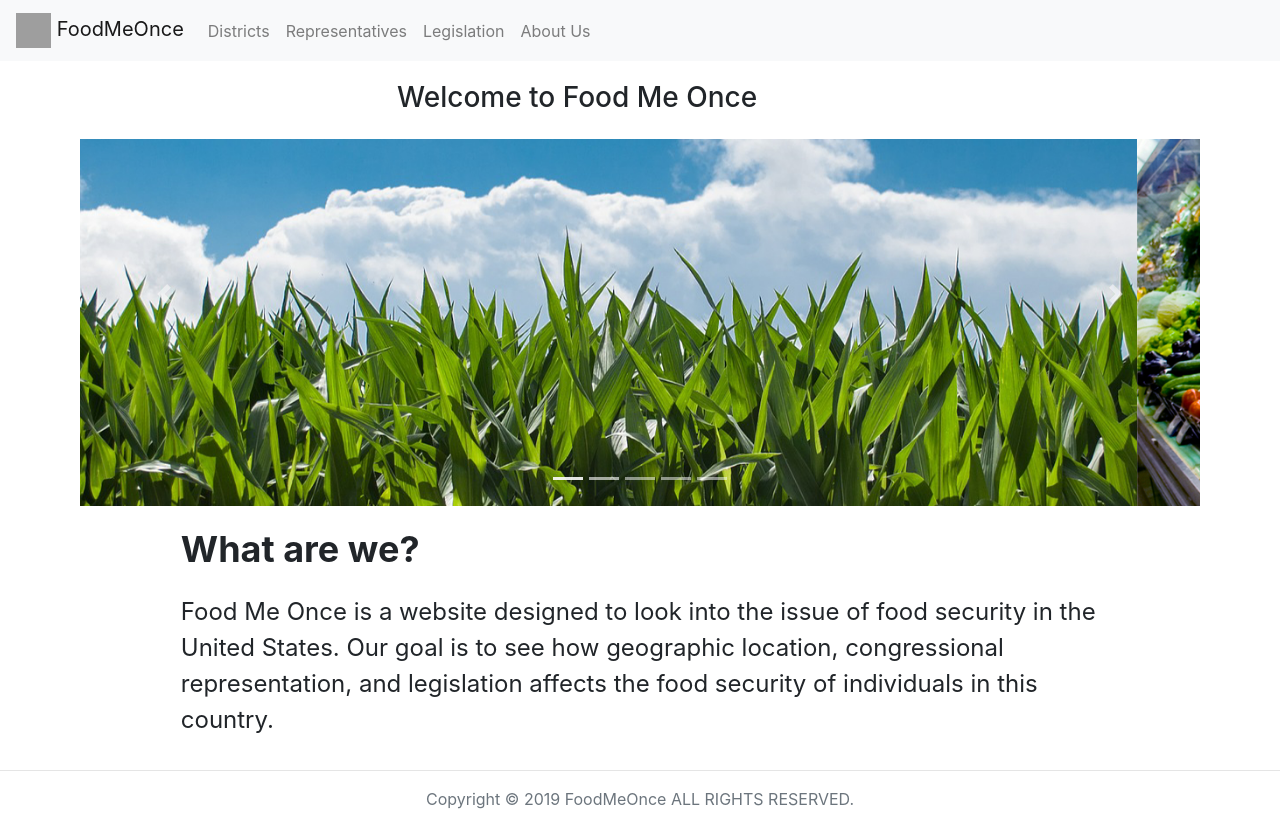
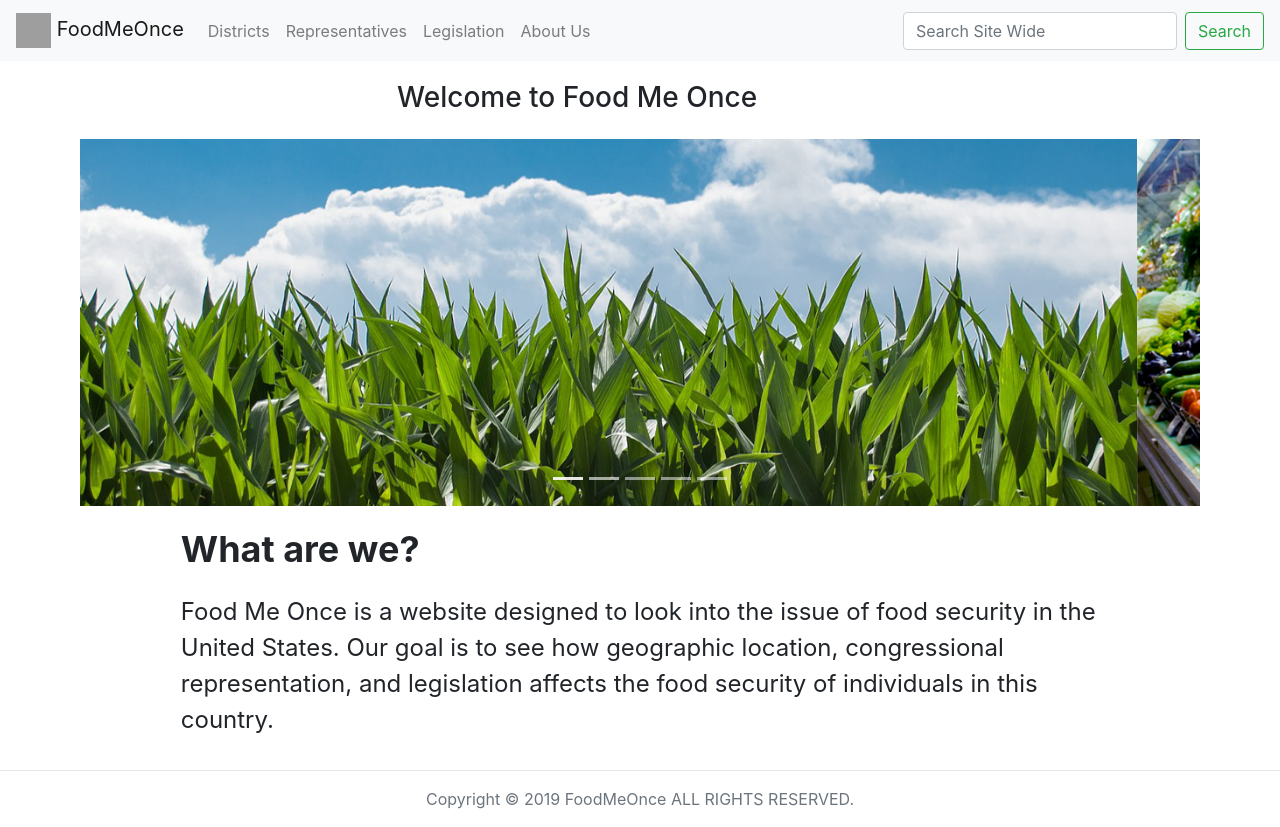
Before and after one commit to nithinp300/FoodMeOnce, a React (Create React App) app in the folder frontend/: page / in a window 1280 px wide. Built offline with nearby package versions, Linux system fonts and the light colour scheme; grey boxes are pictures that could not be loaded.

Commit message:
starting work on search page

```diff
--- a/frontend/src/components/App.js
+++ b/frontend/src/components/App.js
@@ -9,6 +9,7 @@ import DistrictInstance from "./InstancePages/DistrictInstance";
 import RepresentativeInstance from "./InstancePages/RepresentativeInstance";
 import LegislationInstance from "./InstancePages/LegislationInstance";
 import ErrorPage from "./Error";
+import SearchPage from "./Search"
 //import logo from "././images";
 import { Navbar, Nav } from "react-bootstrap";
 
@@ -31,6 +32,11 @@ function App() {
             <Nav.Link href="/Legislations">Legislation</Nav.Link>
             <Nav.Link href="/About Us">About Us</Nav.Link>
           </Nav>
+          <form class="form-inline my-2 my-lg-0">
+            <input class="form-control mr-sm-2" type="search" placeholder="Search Site Wide" aria-label="Search"/>
+            <a class="btn btn-outline-success my-2 my-sm-0" href="/search">Search </a>
+          </form>
+
         </Navbar.Collapse>
       </Navbar>
 
@@ -55,6 +61,7 @@ function App() {
             component={LegislationInstance}
           />
           <Route path="/Legislations" component={Legislation} />
+          <Route path="/search" component={SearchPage} />
           <Route path="/About Us" component={AboutUs} />
           <Route path="/error" component={ErrorPage} />
           <Redirect to="/error" />
```
Also changed, not shown: 1 other file (tests, documents, lock files or other folders).
